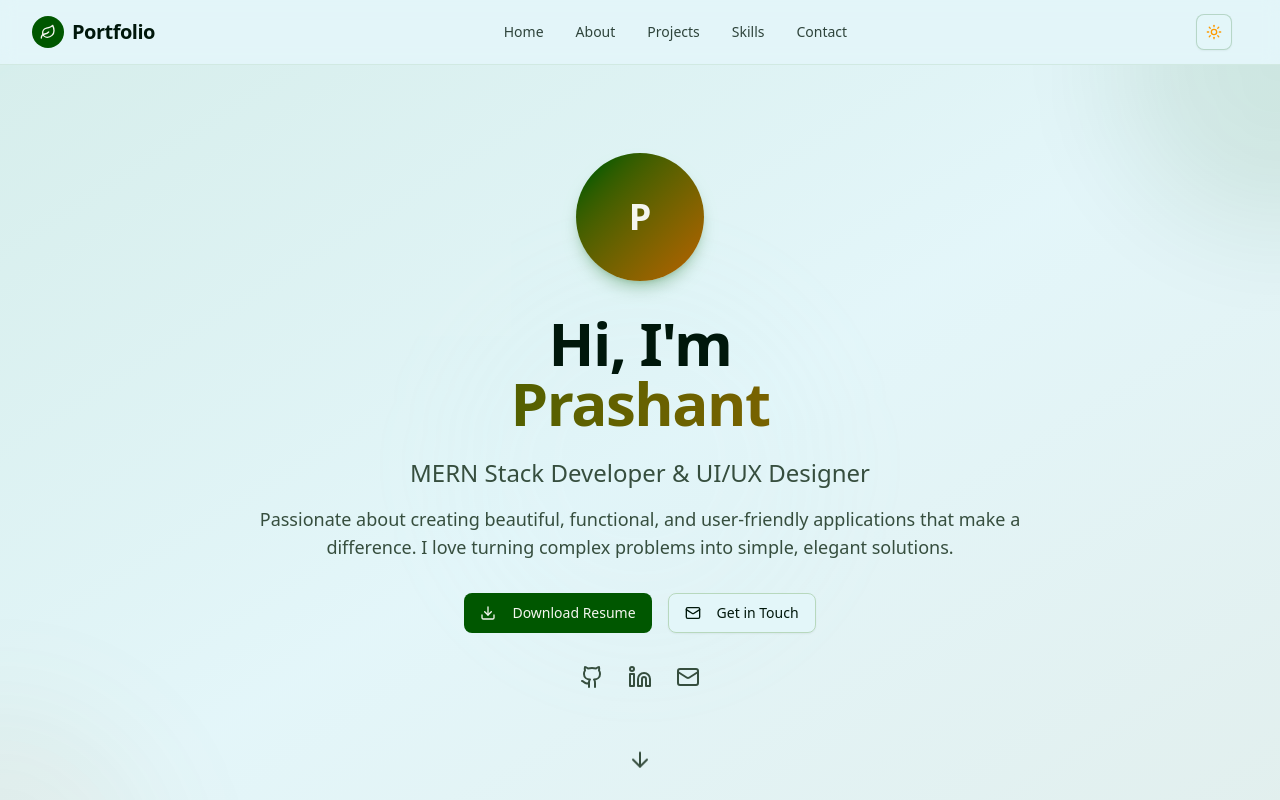
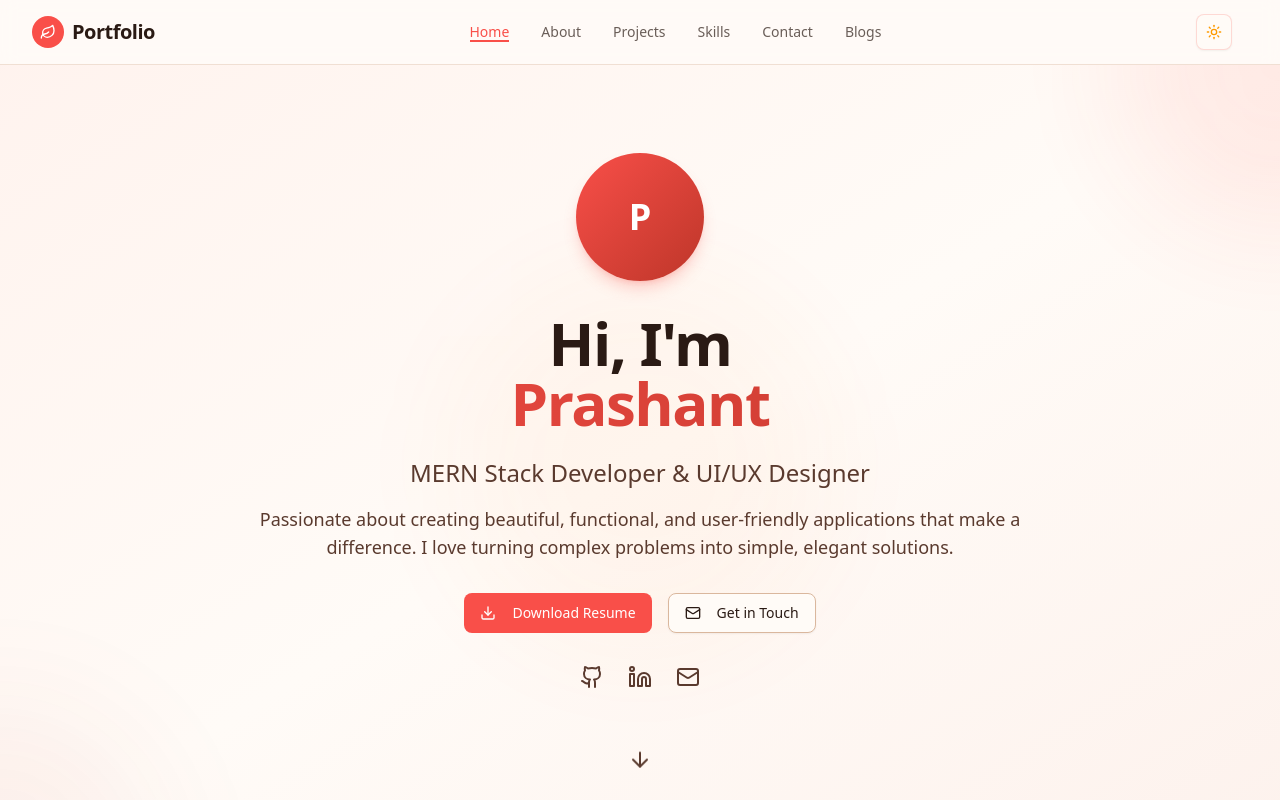
Before and after one commit to Pra-Shant-Chouhan/personal-portfolio, a Next.js app: page / in a window 1280 px wide. Shown: the top 800 px of the page. Built offline with nearby package versions, Linux system fonts and the light colour scheme.

Commit message:
working on theme sunset forest and dark Desert Mirage.

```diff
--- /dev/null
+++ b/src/app/blogs/page.tsx
@@ -0,0 +1,9 @@
+import React from 'react'
+
+const BlogPage = () => {
+  return (
+    <div>BlogPage</div>
+  )
+}
+
+export default BlogPage
--- a/src/app/globals.css
+++ b/src/app/globals.css
@@ -46,82 +46,97 @@
 :root {
   --radius: 0.625rem;
 
-  /* Day Nature Theme - Standing in a Sunlit Forest Clearing */
-  --background: oklch(0.96 0.02 210); /* Morning sky blue */
-  --foreground: oklch(0.18 0.04 160); /* Deep forest shadow text */
-  --card: oklch(0.98 0.01 120); /* Sunlit cloud white */
-  --card-foreground: oklch(0.20 0.04 155);
-  --popover: oklch(0.99 0.008 140); /* Fresh leaf highlight */
-  --popover-foreground: oklch(0.18 0.04 160);
-  --primary: oklch(0.38 0.18 145); /* Mature oak tree bark */
-  --primary-foreground: oklch(0.97 0.01 120);
-  --secondary: oklch(0.89 0.04 205); /* Clear sky blue */
-  --secondary-foreground: oklch(0.25 0.05 160);
-  --muted: oklch(0.92 0.03 150); /* Sun-dappled foliage */
-  --muted-foreground: oklch(0.40 0.04 155);
-  --accent: oklch(0.58 0.16 65); /* Golden sunlight accent */
-  --accent-foreground: oklch(0.18 0.04 160);
-  --destructive: oklch(0.55 0.22 25); /* Autumn red leaf */
-  --border: oklch(0.85 0.05 150); /* Forest edge shadow */
-  --input: oklch(0.93 0.03 155); /* Mossy ground input */
-  --ring: oklch(0.38 0.18 145); /* Tree ring focus */
+  /* 🌅 Light Mode: Sunset Horizon */
+  --background: #FFFBF7;
+  --foreground: #2A1A14;
 
-  /* Chart colors - Forest ecosystem */
-  --chart-1: oklch(0.45 0.16 140); /* Pine tree green */
-  --chart-2: oklch(0.52 0.12 205); /* Mountain lake blue */
-  --chart-3: oklch(0.60 0.14 65);  /* Sunbeam yellow */
-  --chart-4: oklch(0.35 0.12 120); /* Deep forest green */
-  --chart-5: oklch(0.68 0.08 180); /* Distant sky */
+  --card: #FFF6F0;
+  --card-foreground: #2A1A14;
 
-  /* Sidebar - Looking up through tree canopy */
-  --sidebar: oklch(0.94 0.025 140);
-  --sidebar-foreground: oklch(0.20 0.04 155);
-  --sidebar-primary: oklch(0.42 0.16 145);
-  --sidebar-primary-foreground: oklch(0.97 0.01 120);
-  --sidebar-accent: oklch(0.87 0.05 200);
-  --sidebar-accent-foreground: oklch(0.25 0.05 160);
-  --sidebar-border: oklch(0.88 0.04 145);
-  --sidebar-ring: oklch(0.42 0.16 145);
+  --popover: #FFF8F3;
+  --popover-foreground: #2A1A14;
+
+  --primary: #F94F49; /* Vibrant coral red */
+  --primary-foreground: #FFFFFF;
+
+  --secondary: #FF8545; /* Orange sunset */
+  --secondary-foreground: #2A1A14;
+
+  --muted: #FFBB67; /* Warm golden */
+  --muted-foreground: #5A3A2E;
+
+  --accent: #BE3629; /* Deep sunset red */
+  --accent-foreground: #FFFFFF;
+
+  --destructive: #D72638;
+  --border: #DAB79D;
+  --input: #FFE7D4;
+  --ring: #F94F49;
+
+  /* Charts */
+  --chart-1: #BE3629;
+  --chart-2: #F94F49;
+  --chart-3: #FF8545;
+  --chart-4: #FFBB67;
+  --chart-5: #DAB79D;
+
+  /* Sidebar */
+  --sidebar: #FFF6F0;
+  --sidebar-foreground: #2A1A14;
+  --sidebar-primary: #F94F49;
+  --sidebar-primary-foreground: #FFFFFF;
+  --sidebar-accent: #FF8545;
+  --sidebar-accent-foreground: #2A1A14;
+  --sidebar-border: #FFD2B0;
+  --sidebar-ring: #F94F49;
 }
 
 .dark {
-  /* Night Nature Theme - Starry Forest Canopy */
-  --background: oklch(0.09 0.03 250); /* Deep midnight sky */
-  --foreground: oklch(0.95 0.008 120); /* Moonlight text */
-  --card: oklch(0.13 0.04 160); /* Forest silhouette */
-  --card-foreground: oklch(0.95 0.008 120);
-  --popover: oklch(0.15 0.05 155); /* Moonlit clearing */
-  --popover-foreground: oklch(0.95 0.008 120);
-  --primary: oklch(0.72 0.12 120); /* Glowing moss green */
-  --primary-foreground: oklch(0.09 0.03 250);
-  --secondary: oklch(0.20 0.06 240); /* Starry night blue */
-  --secondary-foreground: oklch(0.95 0.008 120);
-  --muted: oklch(0.18 0.04 170); /* Shadowy foliage */
-  --muted-foreground: oklch(0.75 0.02 130);
-  --accent: oklch(0.65 0.15 280); /* Twinkling star purple */
-  --accent-foreground: oklch(0.95 0.008 120);
-  --destructive: oklch(0.62 0.20 20); /* Campfire glow */
-  --border: oklch(0.22 0.05 160); /* Tree trunk border */
-  --input: oklch(0.16 0.04 155); /* Forest floor */
-  --ring: oklch(0.72 0.12 120); /* Glowing focus ring */
+  /* 🌌 Dark Mode: Desert Mirage */
+  --background: #020316;
+  --foreground: #EAE6E1;
 
-  /* Chart colors - Night sky and forest */
-  --chart-1: oklch(0.68 0.14 120);  /* Moonlit foliage */
-  --chart-2: oklch(0.55 0.12 240);  /* Deep night blue */
-  --chart-3: oklch(0.80 0.10 280);  /* Bright star white */
-  --chart-4: oklch(0.45 0.18 140);  /* Dark pine green */
-  --chart-5: oklch(0.70 0.08 200);  /* Milky way glow */
+  --card: #1A1A1F;
+  --card-foreground: #EAE6E1;
 
-  /* Sidebar - Under forest canopy at night */
-  --sidebar: oklch(0.14 0.04 155);
-  --sidebar-foreground: oklch(0.95 0.008 120);
-  --sidebar-primary: oklch(0.72 0.12 120);
-  --sidebar-primary-foreground: oklch(0.09 0.03 250);
-  --sidebar-accent: oklch(0.22 0.06 240);
-  --sidebar-accent-foreground: oklch(0.95 0.008 120);
-  --sidebar-border: oklch(0.20 0.05 160);
-  --sidebar-ring: oklch(0.72 0.12 120);
+  --popover: #1E1B25;
+  --popover-foreground: #EAE6E1;
+
+  --primary: #5C2755; /* Rich purple */
+  --primary-foreground: #FFFFFF;
+
+  --secondary: #6A7543; /* Muted olive green */
+  --secondary-foreground: #FFFFFF;
+
+  --muted: #783014; /* Warm earthy brown */
+  --muted-foreground: #E6D2C4;
+
+  --accent: #D4AA70; /* Golden sand */
+  --accent-foreground: #1A1A1F;
+
+  --destructive: #A12C2C;
+  --border: #3A2D38;
+  --input: #2A2A30;
+  --ring: #5C2755;
+
+  /* Charts */
+  --chart-1: #5C2755;
+  --chart-2: #783014;
+  --chart-3: #D4AA70;
+  --chart-4: #6A7543;
+  --chart-5: #020316;
+
+  /* Sidebar */
+  --sidebar: #1A1A1F;
+  --sidebar-foreground: #EAE6E1;
+  --sidebar-primary: #5C2755;
+  --sidebar-primary-foreground: #FFFFFF;
+  --sidebar-accent: #6A7543;
+  --sidebar-accent-foreground: #FFFFFF;
+  --sidebar-border: #3A2D38;
+  --sidebar-ring: #5C2755;
 }
+
 @layer base {
   * {
     @apply border-border outline-ring/50;
--- a/src/components/header.tsx
+++ b/src/components/header.tsx
@@ -4,18 +4,91 @@ import * as React from "react"
 import { Leaf, Menu, X } from "lucide-react"
 import { Button } from "@/components/ui/button"
 import { ThemeToggle } from "@/components/theme-toggle"
-import { useState } from "react"
+import { useState, useEffect } from "react"
+import { usePathname, useRouter } from "next/navigation"
 
 const navigation = [
-  { name: "Home", href: "#home" },
+  { name: "Home", href: "/" },
   { name: "About", href: "#about" },
   { name: "Projects", href: "#projects" },
   { name: "Skills", href: "#skills" },
   { name: "Contact", href: "#contact" },
+  { name: "Blogs", href: "/blogs" },
 ]
 
 export function Header() {
   const [mobileMenuOpen, setMobileMenuOpen] = useState(false)
+  const [activeLink, setActiveLink] = useState("")
+  const [hash, setHash] = useState("")
+  const pathname = usePathname()
+  const router = useRouter()
+
+  useEffect(() => {
+    setActiveLink(pathname)
+
+    // Handle hash changes
+    const handleHashChange = () => {
+      setHash(window.location.hash)
+    }
+
+    // Set initial hash
+    setHash(window.location.hash)
+
+    // Listen for hash changes
+    window.addEventListener('hashchange', handleHashChange)
+    window.addEventListener('load', handleHashChange)
+
+    return () => {
+      window.removeEventListener('hashchange', handleHashChange)
+      window.removeEventListener('load', handleHashChange)
+    }
+  }, [pathname])
+
+  const isActive = (href: string) => {
+    // Handle page routes
+    if (href.startsWith('/') && !href.startsWith('/#')) {
+      if (href === "/") {
+        return activeLink === "/" && !hash
+      }
+      return activeLink.startsWith(href)
+    }
+
+    // Handle hash links
+    if (href.startsWith('#')) {
+      return hash === href
+    }
+
+    return false
+  }
+
+  const handleNavClick = (href: string, event: React.MouseEvent) => {
+    if (href.startsWith('#')) {
+      event.preventDefault()
+      setHash(href)
+
+      // Scroll to section
+      const element = document.querySelector(href)
+      if (element) {
+        element.scrollIntoView({ behavior: 'smooth' })
+      } else {
+        // If we're not on the home page, navigate to home first then scroll
+        if (pathname !== '/') {
+          router.push(`/${href}`)
+        } else {
+          window.location.hash = href
+        }
+      }
+    }
+
+    // Close mobile menu after click
+    setMobileMenuOpen(false)
+  }
+
+  const linkBaseStyles = "relative text-sm font-medium transition-colors duration-200 focus:outline-none cursor-pointer"
+  const linkInactiveStyles = "text-foreground/70 hover:text-primary"
+  const linkActiveStyles = "text-primary"
+
+  const underlineStyles = "absolute bottom-0 left-0 w-0 h-0.5 bg-primary transition-all duration-300 group-hover:w-full"
 
   return (
     <header className="sticky top-0 z-50 w-full border-b border-border/40 bg-background/95 backdrop-blur supports-[backdrop-filter]:bg-background/60">
@@ -35,9 +108,17 @@ export function Header() {
               <a
                 key={item.name}
                 href={item.href}
-                className="text-sm font-medium text-foreground/80 transition-colors hover:text-primary focus:text-primary focus:outline-none"
+                onClick={(e) => handleNavClick(item.href, e)}
+                className={`group ${linkBaseStyles} ${
+                  isActive(item.href) ? linkActiveStyles : linkInactiveStyles
+                }`}
               >
                 {item.name}
+                <span
+                  className={`${underlineStyles} ${
+                    isActive(item.href) ? "w-full" : "w-0"
+                  }`}
+                />
               </a>
             ))}
           </nav>
@@ -71,10 +152,19 @@ export function Header() {
                 <a
                   key={item.name}
                   href={item.href}
-                  className="block rounded-md px-3 py-2 text-base font-medium text-foreground/80 transition-colors hover:bg-accent hover:text-accent-foreground"
-                  onClick={() => setMobileMenuOpen(false)}
+                  onClick={(e) => handleNavClick(item.href, e)}
+                  className={`group relative py-2 text-base font-medium transition-colors duration-200 rounded-md px-3 ${
+                    isActive(item.href)
+                      ? "text-primary bg-accent/50"
+                      : "text-foreground/80 hover:bg-accent hover:text-accent-foreground"
+                  }`}
                 >
                   {item.name}
+                  <span
+                    className={`absolute bottom-2 left-3 right-3 h-0.5 bg-primary transition-all duration-300 ${
+                      isActive(item.href) ? "w-full opacity-100" : "w-0 opacity-0 group-hover:w-full group-hover:opacity-100"
+                    }`}
+                  />
                 </a>
               ))}
             </nav>
```
